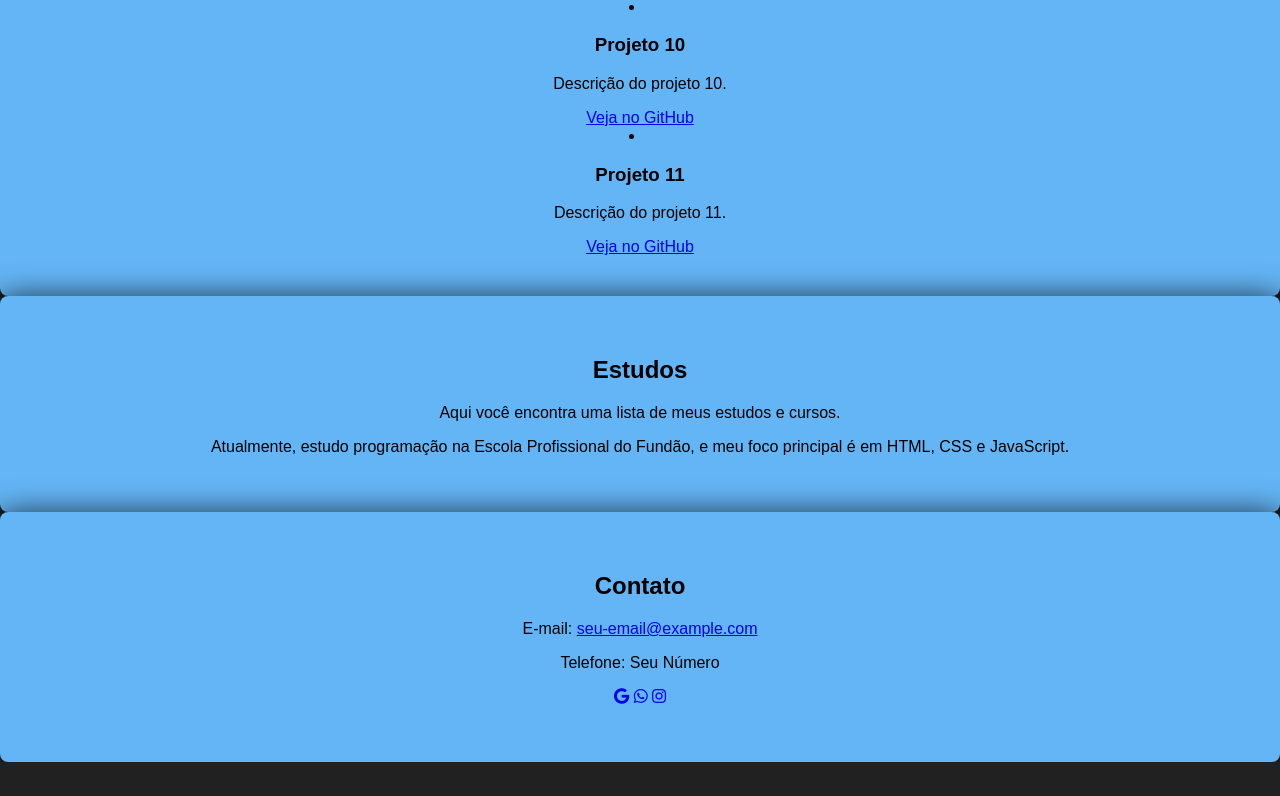
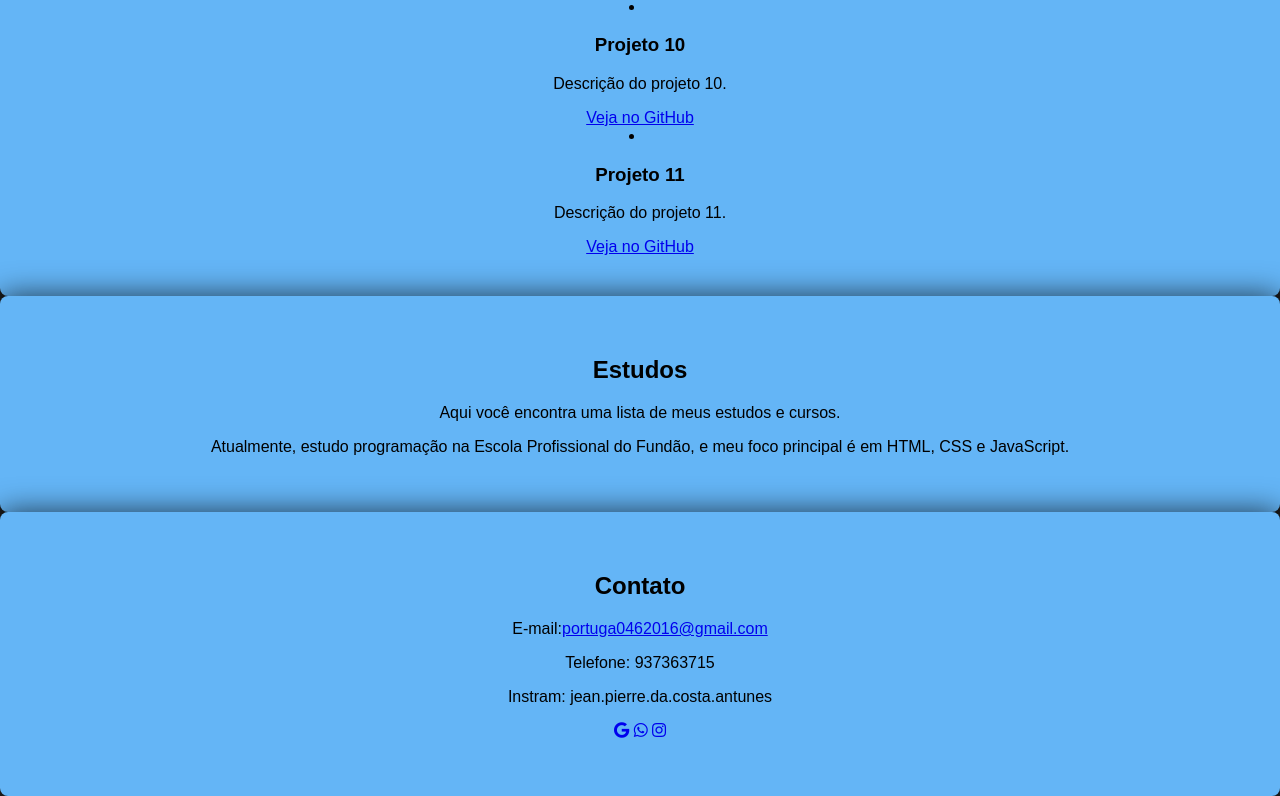
Before and after one commit to antunes478/portfolio, a plain HTML site: page index.html in a window 1280 px wide. Shown: the part 1835-2631 px from the top of the page. Before the commit the page ends 2597 px from the top, so only its background shows below. Drawn offline with Linux system fonts and the light colour scheme; a small style sheet from the web is missing.

```diff
--- a/index.html
+++ b/index.html
@@ -104,8 +104,9 @@
 
         <section id="contato">
             <h2>Contato</h2>
-            <p>E-mail: <a href="mailto:seu-email@example.com">seu-email@example.com</a></p>
-            <p>Telefone: Seu Número</p>
+            <p>E-mail:<a href="mailto:seu-email@example.com">portuga0462016@gmail.com</a></p>
+            <p>Telefone: 937363715</p>
+            <p>Instram: jean.pierre.da.costa.antunes </p>
             <p>
                 <a href="https://gmail.com" target="_blank" title="Gmail"><i class="fab fa-google"></i></a>
                 <a href="https://whatsapp.com" target="_blank" title="WhatsApp"><i class="fab fa-whatsapp"></i></a>
```
